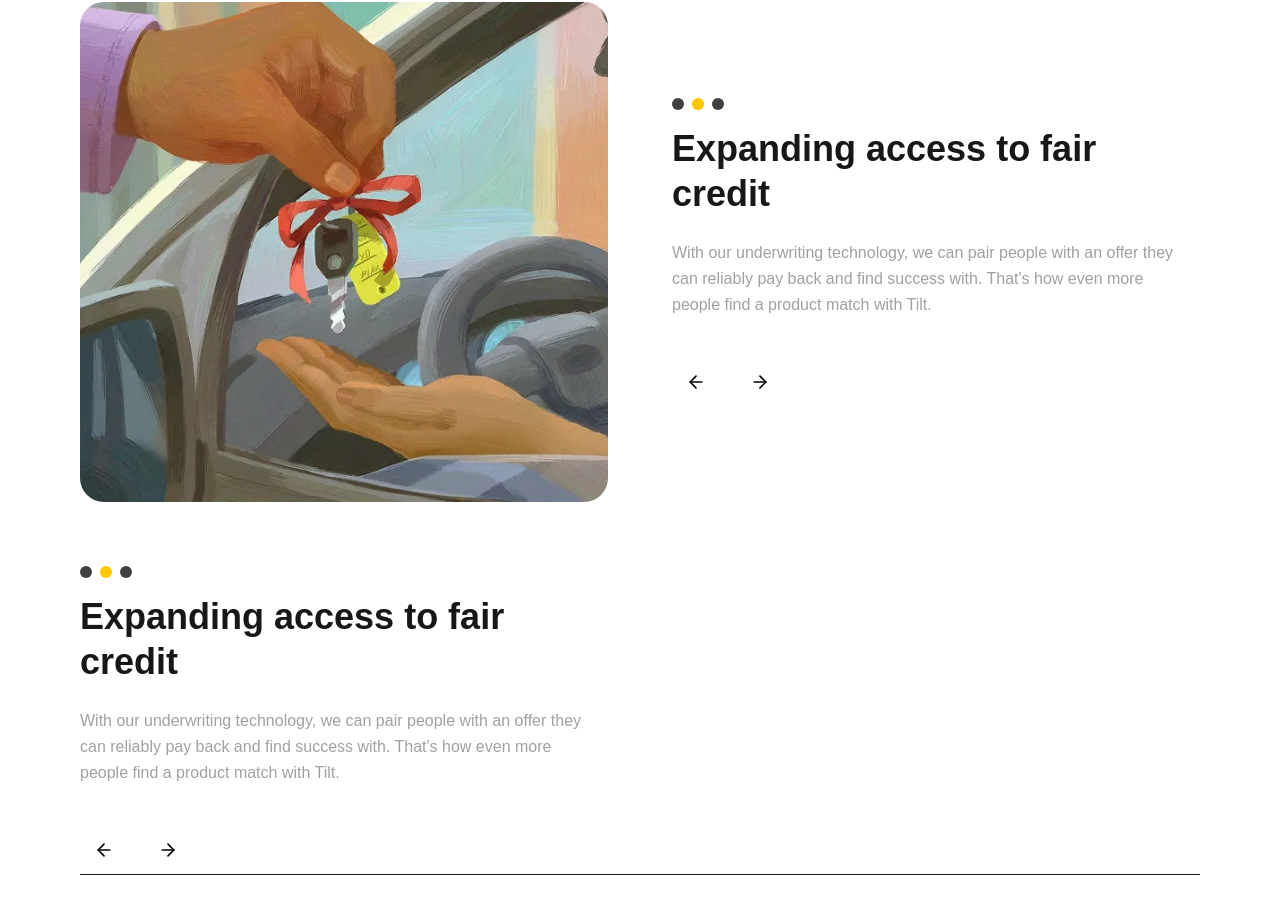
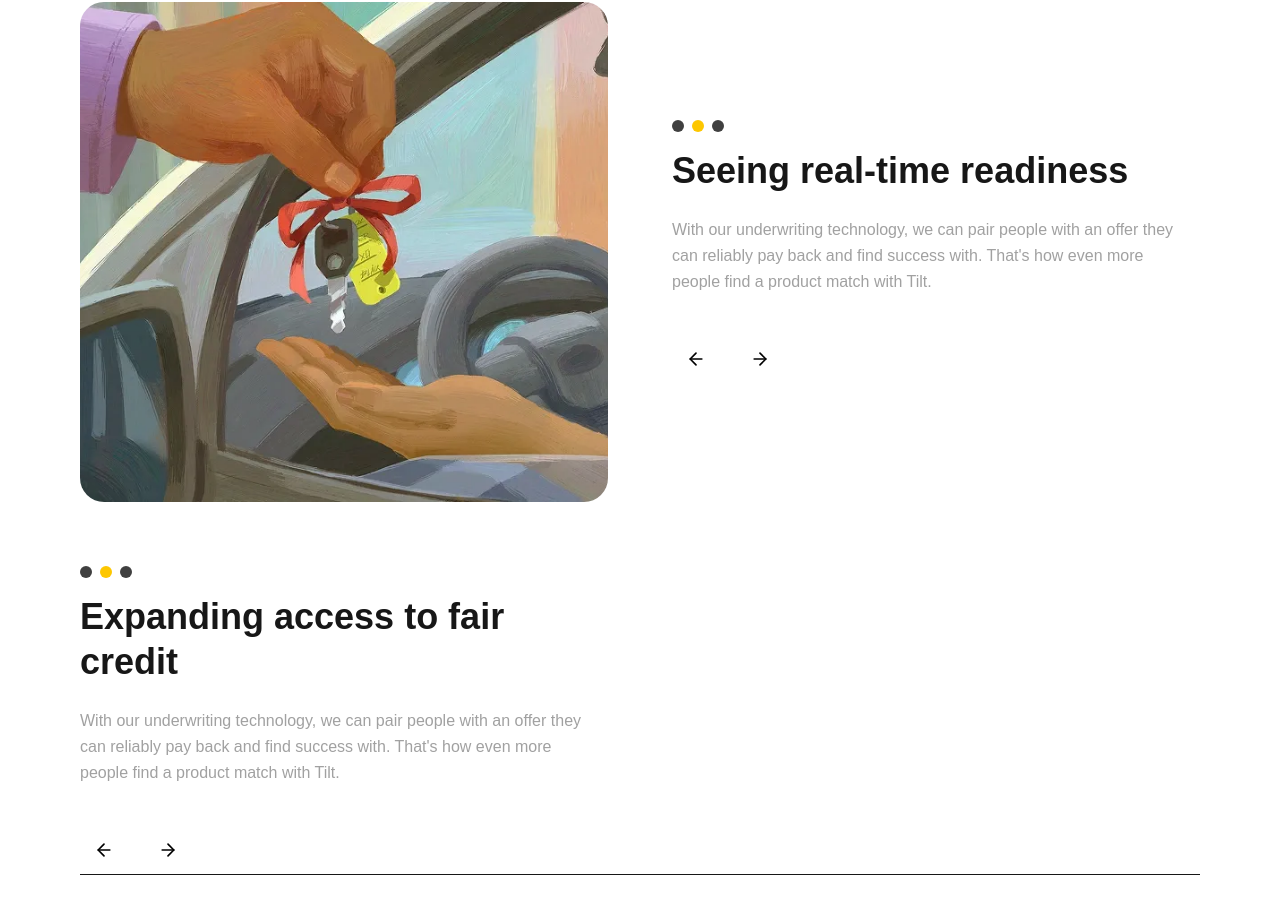
Before and after one commit to irorerejuliet/tilt-webapp, a Next.js app: page /company/about in a window 1280 px wide. Shown: the part 2538-3452 px from the top of the page. Built offline with nearby package versions, Linux system fonts and the light colour scheme.

Commit message:
tiltDiffrence

```diff
--- a/src/components/TiltDifference.tsx
+++ b/src/components/TiltDifference.tsx
@@ -12,8 +12,8 @@ const TiltDifference = () => {
      number: 1,
    },
    {
-     text: "Expanding access to fair credit",
-     name: "With our underwriting technology, we can pair people with an offer they can reliably pay back and find success with. That's how even more people find a product match with Tilt.",
+     title: "Expanding access to fair credit",
+     description: "With our underwriting technology, we can pair people with an offer they can reliably pay back and find success with. That's how even more people find a product match with Tilt.",
      number: 2,
    },
  ];
@@ -32,7 +32,7 @@ const TiltDifference = () => {
 
         {/* Content */}
         {readiness.map((item, index) => (
-          <div className="space-y-6" key={item.index}>
+          <div className="space-y-6" key={index}>
             {/* Slide indicator */}
             <div className="flex items-center gap-2 mb-4">
               <span className="w-3 h-3 rounded-full bg-neutral-700"></span>
@@ -41,7 +41,7 @@ const TiltDifference = () => {
             </div>
 
             <h2 className="text-3xl md:text-4xl font-semibold leading-tight">
-              Expanding access to fair credit
+             {item.title}
             </h2>
             <p className="text-neutral-400 leading-relaxed max-w-lg">
               With our underwriting technology, we can pair people with an offer
```
